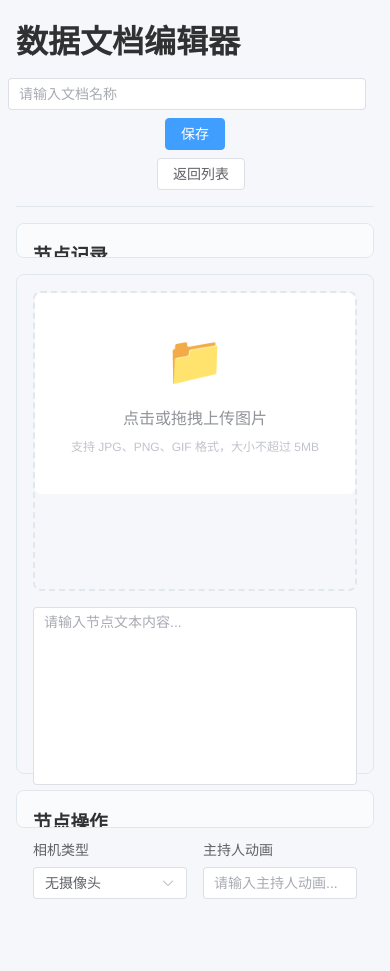
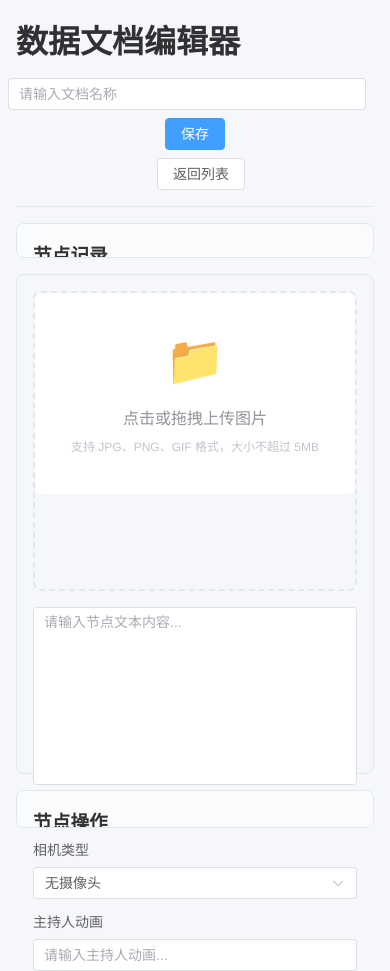
Before and after one commit to 09okjk/AI_Web, a Vue app in the folder ai_web/: page /editor in a window 390 px wide. Before the commit the page ends 899 px from the top, so only its background shows below. Built offline with nearby package versions, Linux system fonts and the light colour scheme; the HTML template or start-up script is replaced by a standard one.

Commit message:
Add responsive design for camera type and host animation config section
Co-authored-by: 09okjk <139933968+09okjk@users.noreply.github.com>

```diff
--- a/ai_web/src/views/DocumentEditor.vue
+++ b/ai_web/src/views/DocumentEditor.vue
@@ -797,5 +797,10 @@
     .header-actions .el-input {
       width: 100% !important;
     }
+
+    .config-row {
+      flex-direction: column;
+      gap: 12px;
+    }
   }
   </style>
```
